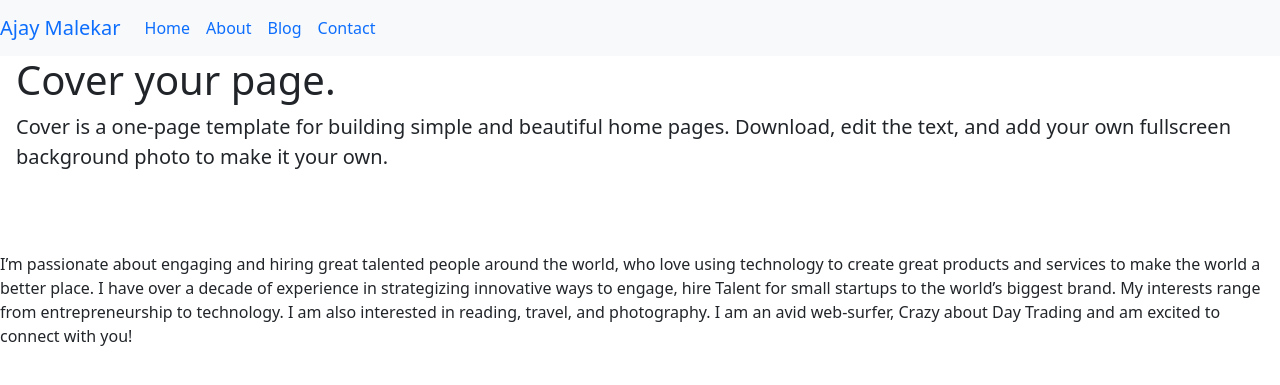
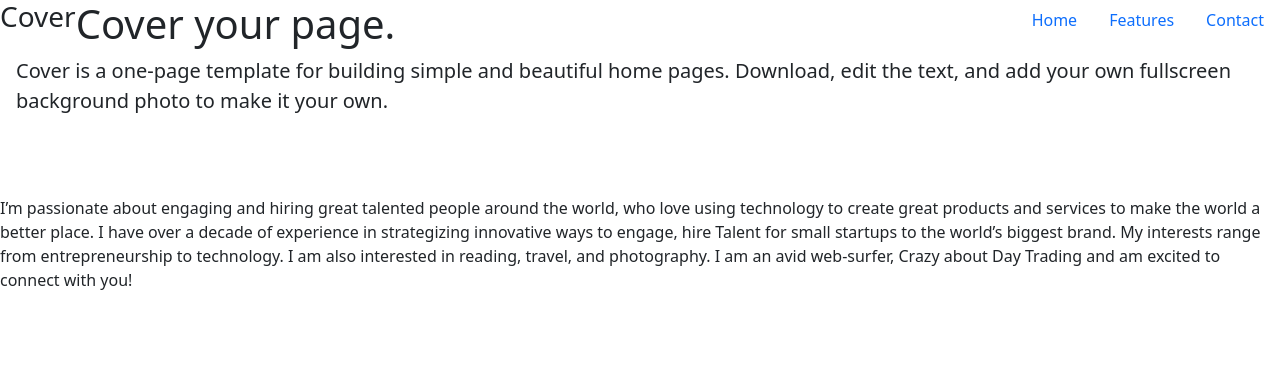
Before and after one commit to ajaymalekar/ajaymalekar.github.io, a Jekyll site: the page built from index.html, in a window 1280 px wide. Shown: the top 385 px of the page. Built offline with Jekyll 4.4.1, drawn with Linux system fonts in a browser that asks for light colours; nearby versions of some CDN libraries.

Commit message:
Update navbar.html

```diff
--- a/_includes/navbar.html
+++ b/_includes/navbar.html
@@ -1,14 +1,10 @@
-<nav class="navbar navbar-expand-lg navbar-darkfixed-top bg-light">
-  <a class="navbar-brand" href="https://ajaymalekar.github.io">Ajay Malekar</a>
-  <button class="navbar-toggler" type="button" data-toggle="collapse" data-target="#navbarNavAltMarkup" aria-controls="navbarNavAltMarkup" aria-expanded="false" aria-label="Toggle navigation">
-    <span class="navbar-toggler-icon"></span>
-  </button>
-  <div class="collapse navbar-collapse" id="navbarCollapse">
-    <div class="navbar-nav">
-<ul class="navbar-nav me-auto mb-2 mb-md-0">
-      {% for item in site.data.navbar %}
-      <a class="nav-item nav-link" href="{{item.link}}">{{ item.name }}</a>
-      {% endfor %}
+  <header class="mb-auto">
+    <div>
+      <h3 class="float-md-start mb-0">Cover</h3>
+      <nav class="nav nav-masthead justify-content-center float-md-end">
+        <a class="nav-link active" aria-current="page" href="#">Home</a>
+        <a class="nav-link" href="#">Features</a>
+        <a class="nav-link" href="#">Contact</a>
+      </nav>
     </div>
-  </div>
-</nav>
+  </header>
```
